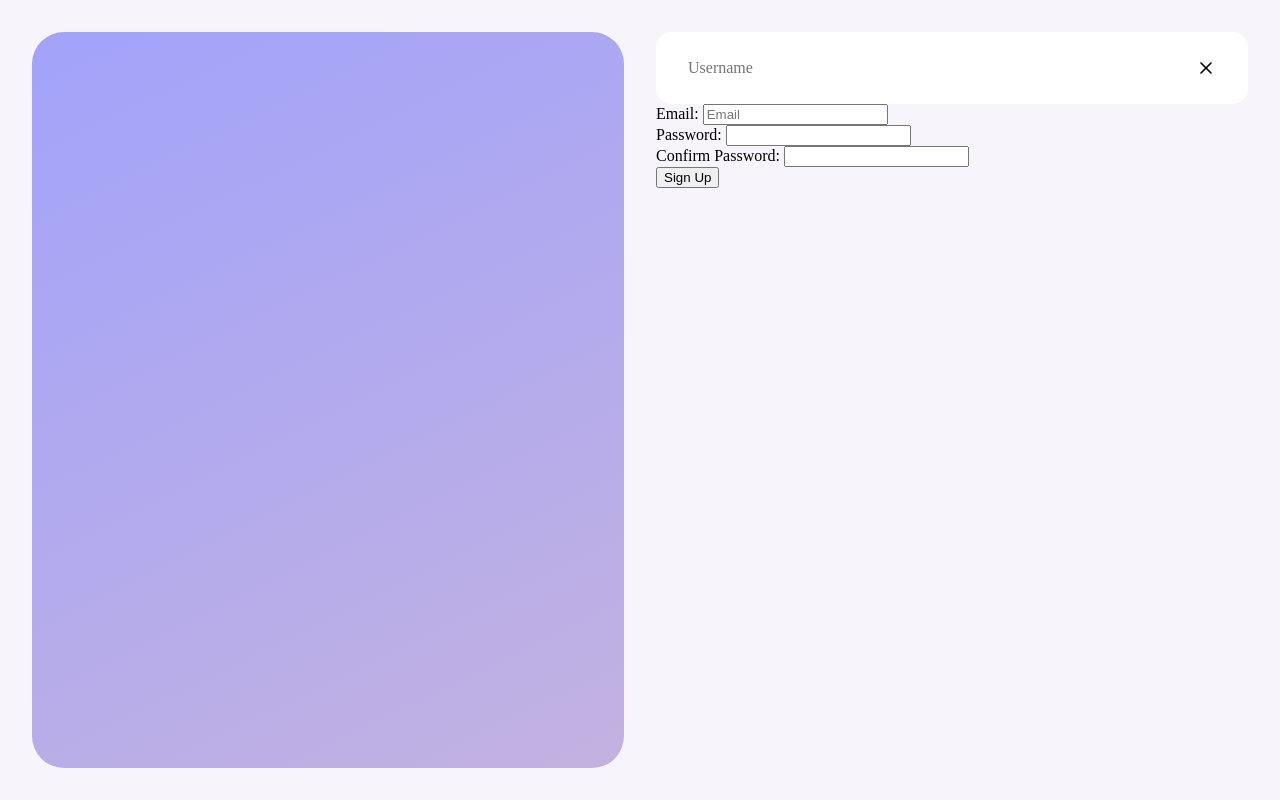
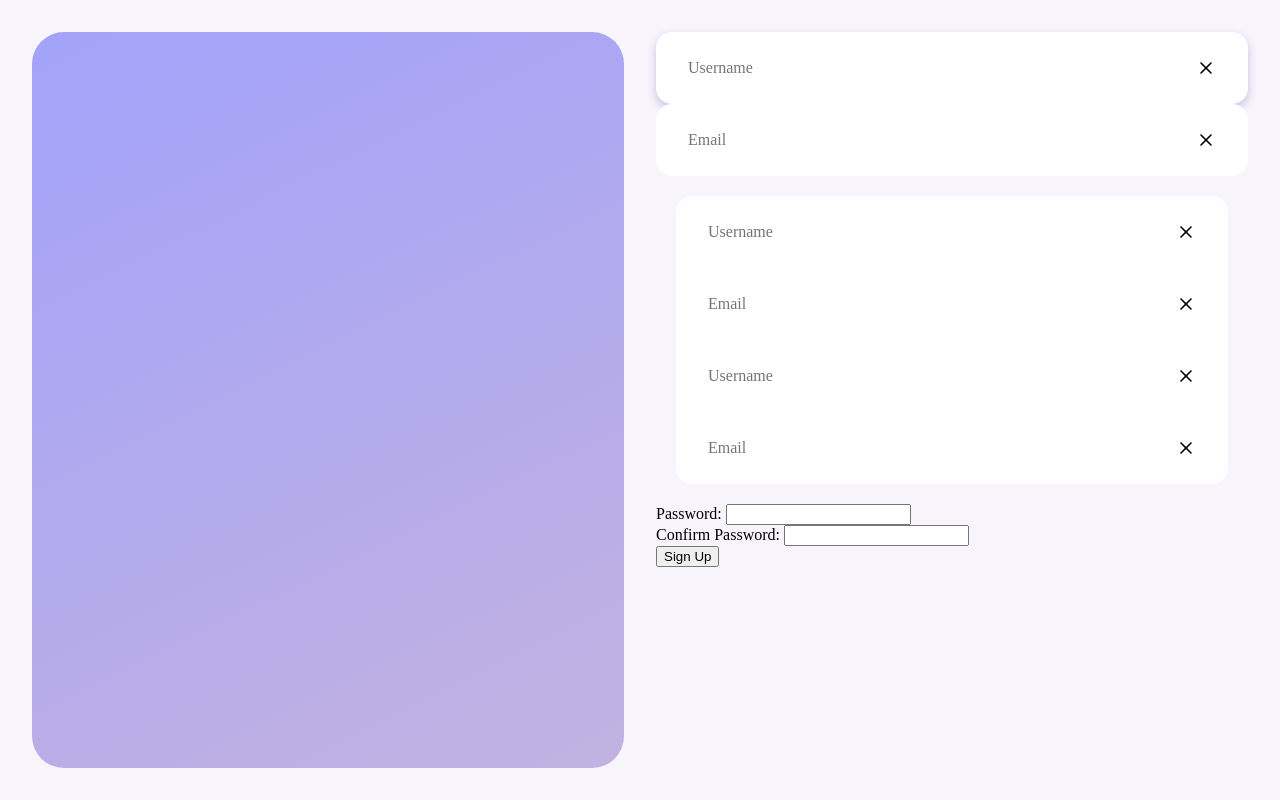
Before and after one commit to BalabamaGroup/Dicie, a React (Create React App) app in the folder client/: page /auth/signup in a window 1280 px wide. Built offline with nearby package versions, Linux system fonts and the light colour scheme; no server answers.

Commit message:
input update, added multiInput

```diff
--- a/client/src/common/utils/validation.ts
+++ b/client/src/common/utils/validation.ts
@@ -9,3 +9,16 @@ export const getUsernameValidationData = () => {
     },
   };
 };
+
+export const getEmailValidationData = () => {
+  return {
+    validation: {
+      regex:
+        /^(([^<>()[\]\\.,;:\s@\"]+(\.[^<>()[\]\\.,;:\s@\"]+)*)|(\".+\"))@((\[[0-9]{1,3}\.[0-9]{1,3}\.[0-9]{1,3}\.[0-9]{1,3}\])|(([a-zA-Z\-0-9]+\.)+[a-zA-Z]{2,}))$/,
+      note: "Email is not valid",
+    },
+    existance: {
+      note: "Email is taken",
+    },
+  };
+};
--- a/client/src/components/Input/index.styled.ts
+++ b/client/src/components/Input/index.styled.ts
@@ -1,6 +1,49 @@
 import styled, { css } from "styled-components";
+import { multiInputDataType } from "../MultiInput";
+
+const getMultiInputDataBorderRadiusCss = (
+  multiInputData: multiInputDataType | undefined
+) => {
+  if (!multiInputData) return ` .input_input-wrapper { border-radius: 16px; } `;
+  return multiInputData.isSeparate
+    ? ` .input_input-wrapper { border-radius: 16px; } `
+    : multiInputData.isTopSeparate
+    ? ` .input_input-wrapper { border-radius: 16px 16px 0 0; } `
+    : multiInputData.isBottomSeparate
+    ? ` .input_input-wrapper { border-radius: 0 0 16px 16px; } `
+    : ` .input_input-wrapper { border-radius: 0; }`;
+};
+
+const getMultiInputDataPaddingCss = (
+  multiInputData: multiInputDataType | undefined,
+  isNoteVisible: boolean | undefined
+) => {
+  if (!multiInputData) return ``;
+  if (!multiInputData.isSeparate) return ` padding: 0;`;
+  return isNoteVisible ? `  padding: 16px 0 0;` : ` padding: 16px 0;`;
+};
+
+const getWrapperHeightDataCss = (
+  isNoteVisible: boolean | undefined,
+  noteTextHeight: number
+) => {
+  return isNoteVisible
+    ? ` height: calc(96px + ${noteTextHeight}px); `
+    : ` height: 72px; `;
+};
+
+const getValidationStylingDataCss = (isFocus: boolean, isValid: boolean) => {
+  return isFocus && isValid
+    ? ` box-shadow: 0px 4px 8px rgba(117, 74, 175, 0.3); `
+    : isFocus && !isValid
+    ? ` box-shadow: 0px 4px 8px rgba(175, 74, 74, 0.3); `
+    : !isFocus && !isValid
+    ? ` color: #D05353; `
+    : ``;
+};
 
 export const Wrapper = styled.div<{
+  multiInputData?: multiInputDataType | undefined;
   isNoteVisible: boolean | undefined;
   noteTextHeight: number;
 }>`
@@ -8,19 +51,20 @@ export const Wrapper = styled.div<{
   flex-direction: column;
   height: auto;
 
-  transition: all 0.2s ease-out;
+  transition: all 0.2s ease-in-out;
+  ${({ isNoteVisible, noteTextHeight }) =>
+    getWrapperHeightDataCss(isNoteVisible, noteTextHeight)};
 
-  ${({ isNoteVisible, noteTextHeight }) =>
-    !isNoteVisible
-      ? `
-          height: 72px;
-        `
-      : `
-          height: calc(96px + ${noteTextHeight}px);
-        `};
+  ${({ multiInputData }) => getMultiInputDataBorderRadiusCss(multiInputData)}
+
+  ${({ multiInputData, isNoteVisible }) =>
+    getMultiInputDataPaddingCss(multiInputData, isNoteVisible)}
 `;
 
-export const InputWrapper = styled.div`
+export const InputWrapper = styled.div<{
+  isFocus: boolean;
+  isValid: boolean;
+}>`
   cursor: pointer;
   position: relative;
   z-index: 2;
@@ -34,7 +78,9 @@ export const InputWrapper = styled.div`
   padding: 26px 32px;
 
   background-color: #fff;
-  border-radius: 16px;
+
+  transition: all 0.2s ease-in-out;
+  ${({ isFocus, isValid }) => getValidationStylingDataCss(isFocus, isValid)}
 `;
 
 export const Input = styled.input`
@@ -57,21 +103,23 @@ export const Icon = styled.div`
   }
 `;
 
-export const NoteWrapper = styled.div<{ isVisible: boolean | undefined }>`
+export const Note = styled.div<{ isVisible: boolean | undefined }>`
   user-select: none;
   max-width: 100%;
 
   color: #000;
   border-radius: 0 0 16px 16px;
-  transition: all 0.2s ease-out;
+  transition: all 0.2s ease-in-out;
   line-height: 20px;
+
+  color: #d05353;
 
   white-space: pre-line;
   ${({ isVisible }) =>
     isVisible
       ? css`
           transform: none;
-          padding: 12px 32px;
+          padding: 12px 32px 0px;
         `
       : css`
           transform: translateY(-100%);
--- a/client/src/components/Input/index.tsx
+++ b/client/src/components/Input/index.tsx
@@ -1,7 +1,10 @@
 import { createRef, useState, useEffect } from "react";
 import { ReactSVG } from "react-svg";
+import * as Styled from "./index.styled";
+
 import { getTextHeight } from "../../common/helpers/domHelpers";
-import * as Styled from "./index.styled";
+
+import { multiInputDataType } from "../MultiInput";
 
 export interface InputProps {
   id: string;
@@ -22,34 +25,45 @@ export interface InputProps {
     note: string;
   };
 
+  multiInputData?: multiInputDataType;
+  multiInputDataIndex?: number;
+  onChangeMultiInputData?: Function;
+
   focusOnLoad?: boolean;
 }
 
-const USERNAME_REGEX = /^[A-z][A-z0-9-_]{3,23}$/;
-
 const Input = ({
   id,
+  placeholder,
   value,
-  placeholder,
   onChange,
 
-  isValid,
+  isValid = true,
   setIsValid,
 
   validationData,
   existanceData,
 
-  focusOnLoad,
+  multiInputData,
+  onChangeMultiInputData,
+
+  focusOnLoad = false,
 }: InputProps) => {
+  const isMultiInputPart = !!multiInputData && !!onChangeMultiInputData;
+
   const inputRef = createRef<HTMLInputElement>();
 
   const [isFocus, setIsFocus] = useState(false);
-  const onFocus = () => setIsFocus(true);
-  const onBlur = () => setIsFocus(false);
+  const onFocus = () => {
+    setIsFocus(true);
+    isMultiInputPart && onChangeMultiInputData(true);
+  };
+  const onBlur = () => {
+    setIsFocus(false);
+    isMultiInputPart && onChangeMultiInputData(false);
+  };
 
   const [currentNote, setCurrentNote] = useState("");
-
-  console.log(getTextHeight(currentNote, 20));
 
   const onInputClick = () => {
     if (!inputRef?.current) return;
@@ -66,29 +80,37 @@ const Input = ({
   }, []);
 
   useEffect(() => {
+    if (isValid === undefined || !setIsValid) return;
+
     let isRegexValid = true;
     if (validationData) isRegexValid = validationData.regex.test(value);
 
-    let isTaken = true;
+    let isTaken = false;
     if (existanceData)
       isTaken = !!existanceData.values.find((ev) => value === ev);
 
     if (validationData && !isRegexValid) setCurrentNote(validationData?.note);
     else if (existanceData && isTaken) setCurrentNote(existanceData?.note);
-    setIsValid && setIsValid(!isTaken && isRegexValid);
-  }, [value, existanceData, validationData]);
+    setIsValid(!!value ? !isTaken && isRegexValid : true);
+  }, [value]);
 
   return (
     <Styled.Wrapper
+      className="input_wrapper"
       isNoteVisible={isFocus && !isValid}
       noteTextHeight={getTextHeight(currentNote, 20)}
+      multiInputData={isMultiInputPart ? multiInputData : undefined}
     >
       <Styled.InputWrapper
+        className="input_input-wrapper"
         id={id}
         onClick={onInputClick}
         onMouseDown={onInputMouseDown}
+        isFocus={isFocus}
+        isValid={isValid}
       >
         <Styled.Input
+          className="input_input"
           placeholder={placeholder}
           ref={inputRef}
           value={value}
@@ -96,17 +118,18 @@ const Input = ({
           onFocus={onFocus}
           onBlur={onBlur}
         />
-        <Styled.Icon>
+        <Styled.Icon className="input_icon">
           <ReactSVG src="/images/cross.react.svg" />
         </Styled.Icon>
       </Styled.InputWrapper>
 
-      <Styled.NoteWrapper
+      <Styled.Note
+        className="input_note"
         onMouseDown={onInputMouseDown}
         isVisible={isFocus && !isValid}
       >
         {currentNote}
-      </Styled.NoteWrapper>
+      </Styled.Note>
     </Styled.Wrapper>
   );
 };
--- /dev/null
+++ b/client/src/components/MultiInput/index.styled.ts
@@ -0,0 +1,23 @@
+import styled from "styled-components";
+
+export const MultiInput = styled.div`
+  display: flex;
+  flex-direction: column;
+  padding: 20px;
+
+  .input_wrapper:first-child {
+    padding-top: 0;
+    .input_input-wrapper {
+      border-top-left-radius: 16px;
+      border-top-right-radius: 16px;
+    }
+  }
+
+  .input_wrapper:last-child {
+    padding-bottom: 0;
+    .input_input-wrapper {
+      border-bottom-left-radius: 16px;
+      border-bottom-right-radius: 16px;
+    }
+  }
+`;
--- /dev/null
+++ b/client/src/components/MultiInput/index.tsx
@@ -0,0 +1,50 @@
+import { createRef, useState, cloneElement } from "react";
+import * as Styled from "./index.styled";
+
+export type multiInputDataType = {
+  index: number;
+  isSeparate: boolean;
+  isTopSeparate: boolean;
+  isBottomSeparate: boolean;
+};
+
+interface MultiInputProps {
+  children: Array<React.ReactElement>;
+}
+
+const MultiInput = ({ children }: MultiInputProps) => {
+  const defaultData = children.map((child, i) => ({
+    index: i,
+    isSeparate: false,
+    isTopSeparate: false,
+    isBottomSeparate: false,
+  }));
+
+  const [multiInputData, setMiltiInputData] = useState(defaultData);
+
+  const onChangeMultiInputData = (index: number, isSeparate: boolean) => {
+    const newMultiInputData = defaultData.map((input, i) => {
+      if (i === index) return { ...input, isSeparate };
+      if (i === index - 1) return { ...input, isBottomSeparate: isSeparate };
+      if (i === index + 1) return { ...input, isTopSeparate: isSeparate };
+      return input;
+    });
+    setMiltiInputData(newMultiInputData);
+  };
+
+  console.log(multiInputData);
+
+  return (
+    <Styled.MultiInput>
+      {children.map((child, i) =>
+        cloneElement(child, {
+          multiInputData: multiInputData[i],
+          onChangeMultiInputData: (bool: boolean) =>
+            onChangeMultiInputData(i, bool),
+        })
+      )}
+    </Styled.MultiInput>
+  );
+};
+
+export default MultiInput;
--- a/client/src/pages/SignUp/index.tsx
+++ b/client/src/pages/SignUp/index.tsx
@@ -5,7 +5,11 @@ import ValidationInput from "../../components/ValidationInput";
 import { RoleTypes } from "../../common/constants";
 import * as Styled from "./index.styled";
 import Input from "../../components/Input";
-import { getUsernameValidationData } from "../../common/utils/validation";
+import {
+  getEmailValidationData,
+  getUsernameValidationData,
+} from "../../common/utils/validation";
+import MultiInput from "../../components/MultiInput";
 
 interface signUpData {
   signUp?: Function;
@@ -32,13 +36,11 @@ const SignUp = ({ signUp, getTakenSignUpInfo }: signUpData) => {
   const [passwordIsValid, setPasswordIsValid] = useState(false);
   const [matchPasswordIsValid, setMatchPasswordIsValid] = useState(false);
 
-  const [usernameIsTaken, setUsernameIsTaken] = useState(false);
-  const [emailIsTaken, setEmailIsTaken] = useState(false);
-
   const [takenUsernames, setTakenUsernames] = useState<string[]>([]);
   const [takenEmails, setTakenEmails] = useState<string[]>([]);
 
   const userameValidationData = getUsernameValidationData();
+  const emailValidationData = getEmailValidationData();
 
   const handleSubmit = async (e: any) => {
     e.preventDefault();
@@ -78,12 +80,13 @@ const SignUp = ({ signUp, getTakenSignUpInfo }: signUpData) => {
 
       <Styled.AuthContent>
         <Input
-          id={"string"}
+          id={"signUp-username"}
           placeholder="Username"
           value={username}
           onChange={onChangeUsername}
-          isValid={usernameIsTaken}
-          setIsValid={setUsernameIsTaken}
+          isValid={usernameIsValid}
+          setIsValid={setUsernameIsValid}
+          focusOnLoad
           validationData={{
             ...userameValidationData.validation,
           }}
@@ -93,16 +96,89 @@ const SignUp = ({ signUp, getTakenSignUpInfo }: signUpData) => {
           }}
         />
 
-        <form onSubmit={handleSubmit} noValidate>
-          <ValidationInput.EmailInput
-            id={"email"}
-            email={email}
+        <Input
+          id={"signUp-email"}
+          placeholder="Email"
+          value={email}
+          onChange={onChangeEmail}
+          isValid={emailIsValid}
+          setIsValid={setEmailIsValid}
+          validationData={{
+            ...emailValidationData.validation,
+          }}
+          existanceData={{
+            values: takenEmails,
+            ...emailValidationData.existance,
+          }}
+        />
+
+        <MultiInput>
+          <Input
+            id={"signUp-username"}
+            placeholder="Username"
+            value={username}
+            onChange={onChangeUsername}
+            isValid={usernameIsValid}
+            setIsValid={setUsernameIsValid}
+            validationData={{
+              ...userameValidationData.validation,
+            }}
+            existanceData={{
+              values: takenUsernames,
+              ...userameValidationData.existance,
+            }}
+          />
+
+          <Input
+            id={"signUp-email"}
+            placeholder="Email"
+            value={email}
             onChange={onChangeEmail}
             isValid={emailIsValid}
             setIsValid={setEmailIsValid}
-            takenEmails={takenEmails}
+            validationData={{
+              ...emailValidationData.validation,
+            }}
+            existanceData={{
+              values: takenEmails,
+              ...emailValidationData.existance,
+            }}
           />
 
+          <Input
+            id={"signUp-username"}
+            placeholder="Username"
+            value={username}
+            onChange={onChangeUsername}
+            isValid={usernameIsValid}
+            setIsValid={setUsernameIsValid}
+            validationData={{
+              ...userameValidationData.validation,
+            }}
+            existanceData={{
+              values: takenUsernames,
+              ...userameValidationData.existance,
+            }}
+          />
+
+          <Input
+            id={"signUp-email"}
+            placeholder="Email"
+            value={email}
+            onChange={onChangeEmail}
+            isValid={emailIsValid}
+            setIsValid={setEmailIsValid}
+            validationData={{
+              ...emailValidationData.validation,
+            }}
+            existanceData={{
+              values: takenEmails,
+              ...emailValidationData.existance,
+            }}
+          />
+        </MultiInput>
+
+        <form onSubmit={handleSubmit} noValidate>
           <ValidationInput.PasswordInput
             id={"password"}
             password={password}
```
